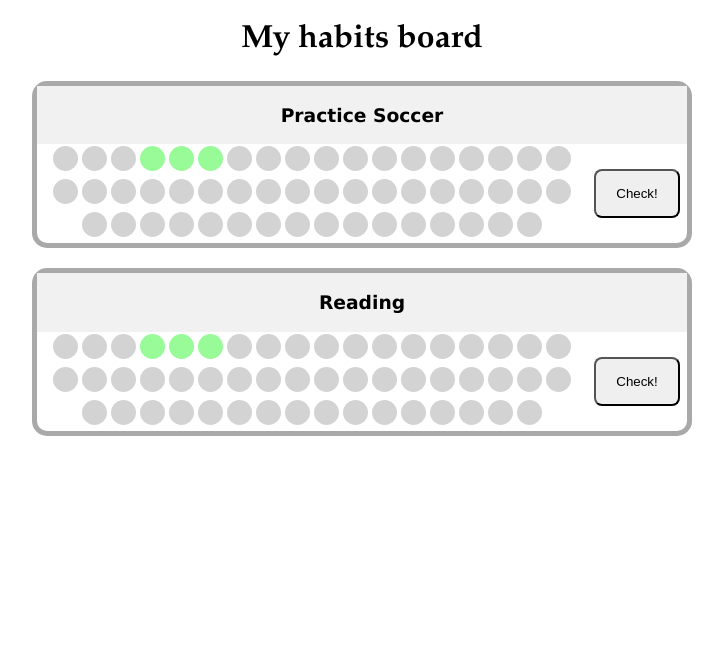
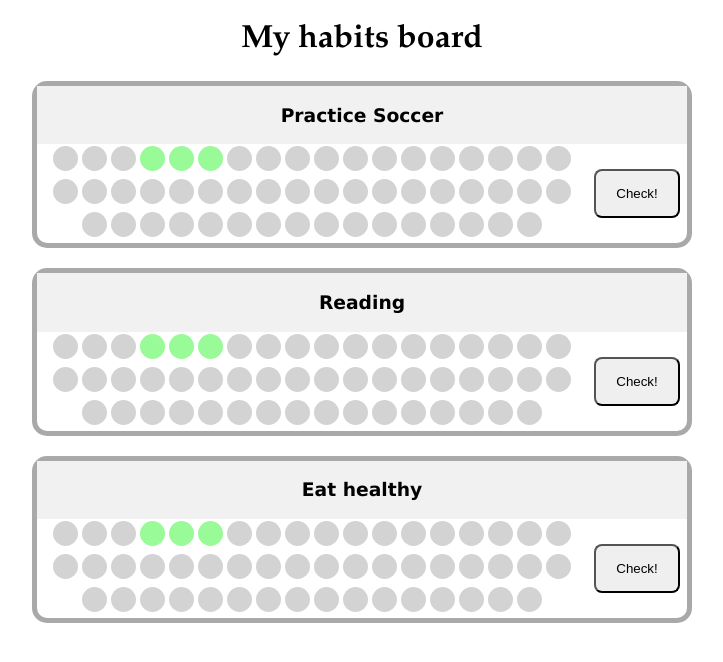
Before and after one commit to vetom/habitsboard, an Angular app: page / in a window 1280 px wide. Shown: the top 662 px of the page, without its empty margins (278-1001 px from the left). Built offline with nearby package versions, Linux system fonts and the light colour scheme.

Commit message:
feat: add habits component.

```diff
--- a/src/app/app.component.html
+++ b/src/app/app.component.html
@@ -1,66 +1,2 @@
 <div style="text-align:center"><h1 id="title">My habits board</h1></div>
-<div class="habit">
-  <div class="habit-title"><h3>Practice Soccer</h3></div>
-  <div class="dots">
-    <span class="dot-inactive"></span> <span class="dot-inactive"></span>
-    <span class="dot-inactive"></span> <span class="dot-active"></span>
-    <span class="dot-active"></span> <span class="dot-active"></span>
-    <span class="dot-inactive"></span> <span class="dot-inactive"></span>
-    <span class="dot-inactive"></span> <span class="dot-inactive"></span>
-    <span class="dot-inactive"></span> <span class="dot-inactive"></span>
-    <span class="dot-inactive"></span> <span class="dot-inactive"></span>
-    <span class="dot-inactive"></span> <span class="dot-inactive"></span>
-    <span class="dot-inactive"></span> <span class="dot-inactive"></span>
-    <span class="dot-inactive"></span> <span class="dot-inactive"></span>
-    <span class="dot-inactive"></span> <span class="dot-inactive"></span>
-    <span class="dot-inactive"></span> <span class="dot-inactive"></span>
-    <span class="dot-inactive"></span> <span class="dot-inactive"></span>
-    <span class="dot-inactive"></span> <span class="dot-inactive"></span>
-    <span class="dot-inactive"></span> <span class="dot-inactive"></span>
-    <span class="dot-inactive"></span> <span class="dot-inactive"></span>
-    <span class="dot-inactive"></span> <span class="dot-inactive"></span>
-    <span class="dot-inactive"></span> <span class="dot-inactive"></span>
-    <span class="dot-inactive"></span> <span class="dot-inactive"></span>
-    <span class="dot-inactive"></span> <span class="dot-inactive"></span>
-    <span class="dot-inactive"></span> <span class="dot-inactive"></span>
-    <span class="dot-inactive"></span> <span class="dot-inactive"></span>
-    <span class="dot-inactive"></span> <span class="dot-inactive"></span>
-    <span class="dot-inactive"></span> <span class="dot-inactive"></span>
-    <span class="dot-inactive"></span> <span class="dot-inactive"></span>
-    <span class="dot-inactive"></span> <span class="dot-inactive"></span>
-  </div>
-  <div class="check"><button class="check-button">Check!</button></div>
-</div>
-
-<div class="habit">
-  <div class="habit-title"><h3>Reading</h3></div>
-  <div class="dots">
-    <span class="dot-inactive"></span> <span class="dot-inactive"></span>
-    <span class="dot-inactive"></span> <span class="dot-active"></span>
-    <span class="dot-active"></span> <span class="dot-active"></span>
-    <span class="dot-inactive"></span> <span class="dot-inactive"></span>
-    <span class="dot-inactive"></span> <span class="dot-inactive"></span>
-    <span class="dot-inactive"></span> <span class="dot-inactive"></span>
-    <span class="dot-inactive"></span> <span class="dot-inactive"></span>
-    <span class="dot-inactive"></span> <span class="dot-inactive"></span>
-    <span class="dot-inactive"></span> <span class="dot-inactive"></span>
-    <span class="dot-inactive"></span> <span class="dot-inactive"></span>
-    <span class="dot-inactive"></span> <span class="dot-inactive"></span>
-    <span class="dot-inactive"></span> <span class="dot-inactive"></span>
-    <span class="dot-inactive"></span> <span class="dot-inactive"></span>
-    <span class="dot-inactive"></span> <span class="dot-inactive"></span>
-    <span class="dot-inactive"></span> <span class="dot-inactive"></span>
-    <span class="dot-inactive"></span> <span class="dot-inactive"></span>
-    <span class="dot-inactive"></span> <span class="dot-inactive"></span>
-    <span class="dot-inactive"></span> <span class="dot-inactive"></span>
-    <span class="dot-inactive"></span> <span class="dot-inactive"></span>
-    <span class="dot-inactive"></span> <span class="dot-inactive"></span>
-    <span class="dot-inactive"></span> <span class="dot-inactive"></span>
-    <span class="dot-inactive"></span> <span class="dot-inactive"></span>
-    <span class="dot-inactive"></span> <span class="dot-inactive"></span>
-    <span class="dot-inactive"></span> <span class="dot-inactive"></span>
-    <span class="dot-inactive"></span> <span class="dot-inactive"></span>
-    <span class="dot-inactive"></span> <span class="dot-inactive"></span>
-  </div>
-  <div class="check"><button class="check-button">Check!</button></div>
-</div>
+<app-habits></app-habits>
--- /dev/null
+++ b/src/app/habit.ts
@@ -0,0 +1,4 @@
+export class Habit {
+  id: number;
+  title: string;
+}
--- /dev/null
+++ b/src/app/habits-sample.ts
@@ -0,0 +1,7 @@
+import { Habit } from './habit';
+
+export const HABITS: Habit[] = [
+  { id: 1, title: 'Practice Soccer' },
+  { id: 2, title: 'Reading' },
+  { id: 2, title: 'Eat healthy' }
+];
--- /dev/null
+++ b/src/app/habits/habits.component.css
@@ -0,0 +1,68 @@
+.dot-inactive {
+  height: 25px;
+  width: 25px;
+  margin: 2px;
+  background-color: #d3d3d3;
+  border-radius: 50%;
+  display: inline-block;
+}
+
+.dot-active {
+  height: 25px;
+  width: 25px;
+  margin: 2px;
+  background-color: #98fb98;
+  border-radius: 50%;
+  display: inline-block;
+}
+
+.habit {
+  max-width: 650px;
+  border: 5px solid #a9a9a9;
+  width: 80%;
+  border-radius: 15px;
+  margin: 0 auto;
+  display: flex;
+  flex-flow: row wrap;
+  text-align: center;
+  margin-bottom: 20px;
+}
+
+.habit-title {
+  width: 100%;
+  font-family: 'Lucida Sans', 'Lucida Sans Regular', 'Lucida Grande',
+    'Lucida Sans Unicode', Geneva, Verdana, sans-serif;
+  background-color: #f1f1f1;
+}
+
+.check {
+  display: flex;
+  align-items: center;
+  justify-content: center;
+  width: 100px;
+}
+
+.check-button {
+  border-radius: 8px;
+  padding: 15px 20px;
+  margin-top: 10px;
+  margin-bottom: 10px;
+}
+
+@media all and (max-width: 602px) {
+  .check {
+    flex: 1 0 0;
+  }
+}
+
+@media all and (min-width: 603px) {
+  .dots {
+    flex: 2 20px;
+  }
+  .dots {
+    order: 1;
+  }
+  .check {
+    order: 2;
+  }
+}
--- /dev/null
+++ b/src/app/habits/habits.component.html
@@ -0,0 +1,36 @@
+<div *ngFor="let habit of habits">
+  <div class="habit">
+    <div class="habit-title">
+      <h3>{{ habit.title }}</h3>
+    </div>
+    <div class="dots">
+      <span class="dot-inactive"></span> <span class="dot-inactive"></span>
+      <span class="dot-inactive"></span> <span class="dot-active"></span>
+      <span class="dot-active"></span> <span class="dot-active"></span>
+      <span class="dot-inactive"></span> <span class="dot-inactive"></span>
+      <span class="dot-inactive"></span> <span class="dot-inactive"></span>
+      <span class="dot-inactive"></span> <span class="dot-inactive"></span>
+      <span class="dot-inactive"></span> <span class="dot-inactive"></span>
+      <span class="dot-inactive"></span> <span class="dot-inactive"></span>
+      <span class="dot-inactive"></span> <span class="dot-inactive"></span>
+      <span class="dot-inactive"></span> <span class="dot-inactive"></span>
+      <span class="dot-inactive"></span> <span class="dot-inactive"></span>
+      <span class="dot-inactive"></span> <span class="dot-inactive"></span>
+      <span class="dot-inactive"></span> <span class="dot-inactive"></span>
+      <span class="dot-inactive"></span> <span class="dot-inactive"></span>
+      <span class="dot-inactive"></span> <span class="dot-inactive"></span>
+      <span class="dot-inactive"></span> <span class="dot-inactive"></span>
+      <span class="dot-inactive"></span> <span class="dot-inactive"></span>
+      <span class="dot-inactive"></span> <span class="dot-inactive"></span>
+      <span class="dot-inactive"></span> <span class="dot-inactive"></span>
+      <span class="dot-inactive"></span> <span class="dot-inactive"></span>
+      <span class="dot-inactive"></span> <span class="dot-inactive"></span>
+      <span class="dot-inactive"></span> <span class="dot-inactive"></span>
+      <span class="dot-inactive"></span> <span class="dot-inactive"></span>
+      <span class="dot-inactive"></span> <span class="dot-inactive"></span>
+      <span class="dot-inactive"></span> <span class="dot-inactive"></span>
+      <span class="dot-inactive"></span> <span class="dot-inactive"></span>
+    </div>
+    <div class="check"><button class="check-button">Check!</button></div>
+  </div>
+</div>
--- /dev/null
+++ b/src/app/habits/habits.component.ts
@@ -0,0 +1,15 @@
+import { Component, OnInit } from '@angular/core';
+import { HABITS } from '../habits-sample';
+import { Habit } from '../habit';
+
+@Component({
+  selector: 'app-habits',
+  templateUrl: './habits.component.html',
+  styleUrls: ['./habits.component.css']
+})
+export class HabitsComponent implements OnInit {
+  constructor() {}
+  habits: Habit[] = HABITS;
+
+  ngOnInit() {}
+}
--- a/src/styles.css
+++ b/src/styles.css
@@ -2,77 +2,3 @@
 #title {
   font-family: 'Palatino Linotype', 'Book Antiqua', Palatino, serif;
 }
-
-.dot-inactive {
-  height: 25px;
-  width: 25px;
-  margin: 2px;
-  background-color: #d3d3d3;
-  border-radius: 50%;
-  display: inline-block;
-}
-
-.dot-active {
-  height: 25px;
-  width: 25px;
-  margin: 2px;
-  background-color: #98fb98;
-  border-radius: 50%;
-  display: inline-block;
-}
-
-.habit {
-  max-width: 650px;
-  border: 5px solid #a9a9a9;
-  width: 80%;
-  border-radius: 15px;
-  margin: 0 auto;
-  display: flex;
-  flex-flow: row wrap;
-  text-align: center;
-  margin-bottom: 20px;
-}
-
-.habit-title {
-  width: 100%;
-  font-family: 'Lucida Sans', 'Lucida Sans Regular', 'Lucida Grande',
-    'Lucida Sans Unicode', Geneva, Verdana, sans-serif;
-  background-color: #f1f1f1;
-}
-
-.wrapper > * {
-  padding: 2px 16px;
-  flex: 1;
-}
-
-.check {
-  display: flex;
-  align-items: center;
-  justify-content: center;
-  width: 100px;
-}
-
-.check-button {
-  border-radius: 8px;
-  padding: 15px 20px;
-  margin-top: 10px;
-  margin-bottom: 10px;
-}
-
-@media all and (max-width: 602px) {
-  .check {
-    flex: 1 0 0;
-  }
-}
-
-@media all and (min-width: 603px) {
-  .dots {
-    flex: 2 20px;
-  }
-  .main {
-    order: 2;
-  }
-  .check {
-    order: 1;
-  }
-}
```
Also changed, not shown: src/app/app.module.ts (+4 -7 lines), 1 other file (tests, documents, lock files or other folders).
